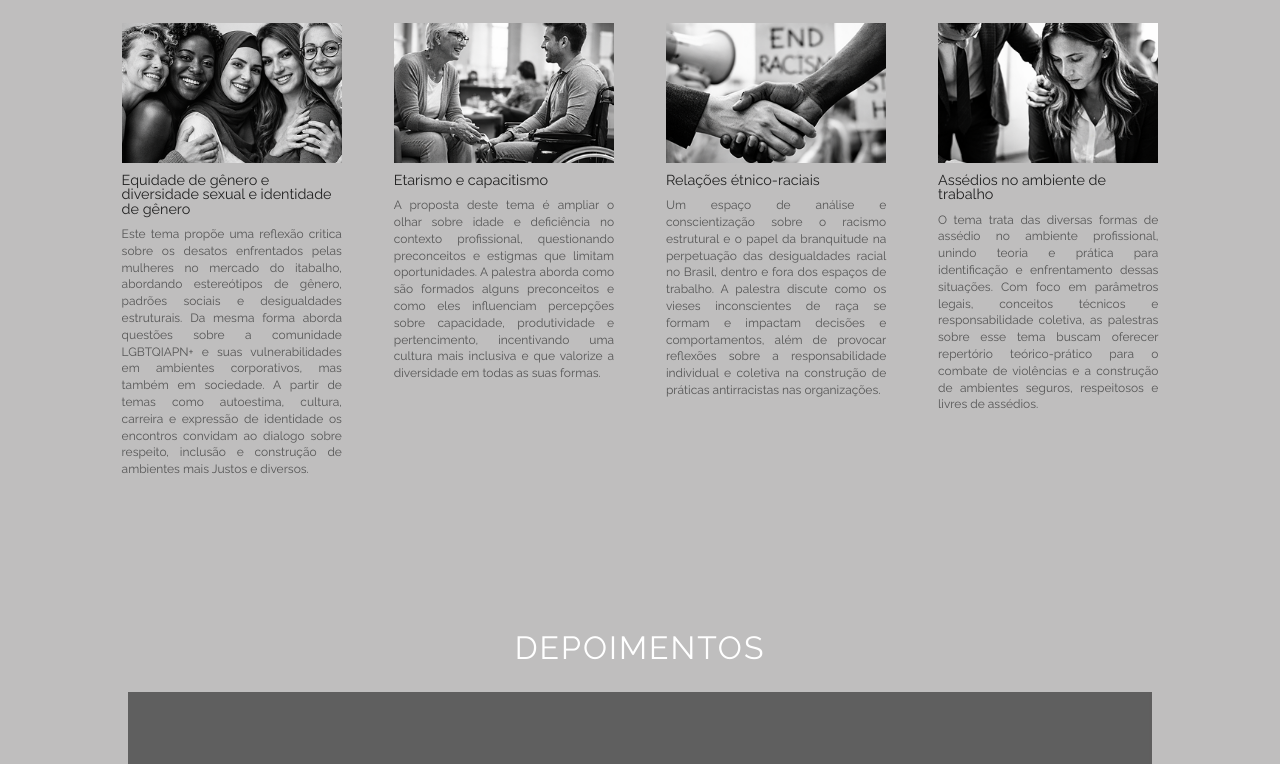
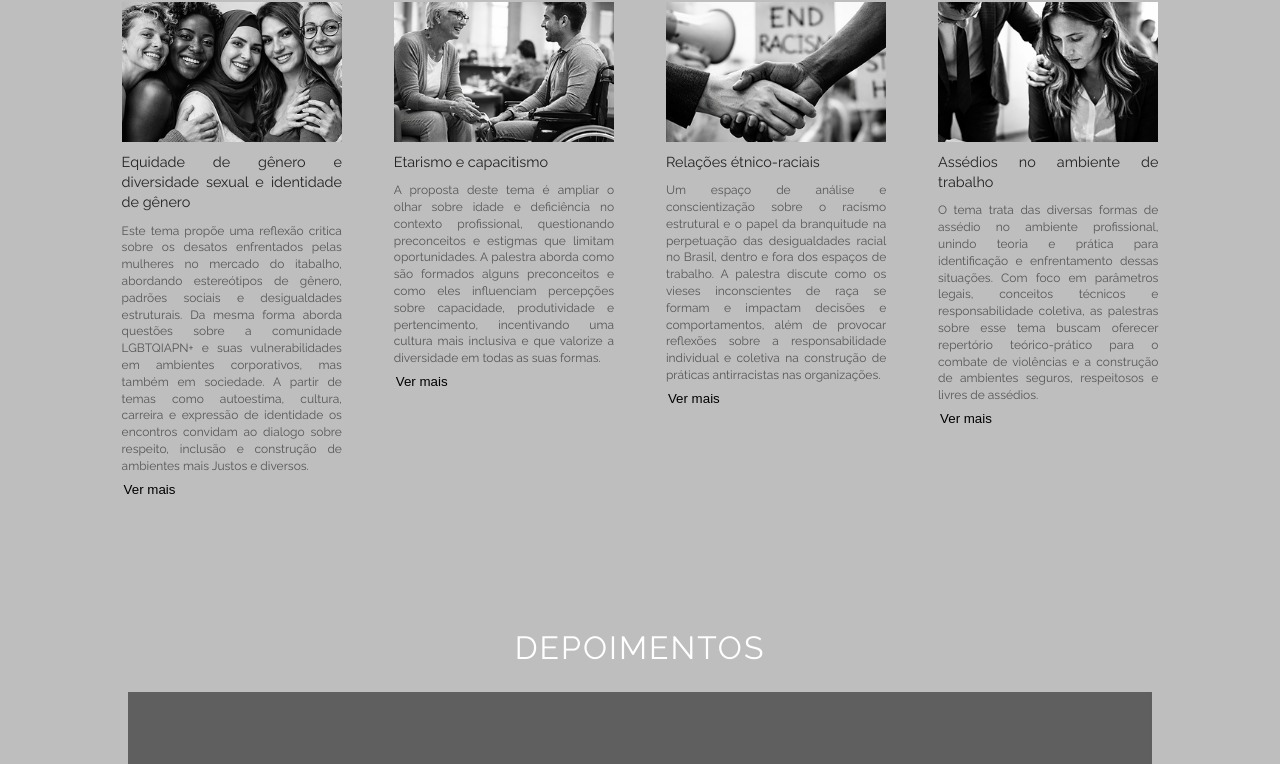
Before and after one commit to mmagalhaesjr/raquel, a React (Vite) app: page / in a window 1280 px wide. Shown: the part 1819-2583 px from the top of the page. Built offline with nearby package versions, Linux system fonts and the light colour scheme.

Commit message:
ver mais

```diff
--- a/src/pages/Palestras/Palestras.jsx
+++ b/src/pages/Palestras/Palestras.jsx
@@ -7,13 +7,19 @@ import img3 from "../../assets/palestras/img3.png";
 import img4 from "../../assets/palestras/img4.png";
 import { useNavigate } from "react-router-dom";
 import { PiKeyReturnLight } from "react-icons/pi";
+import { useState } from "react";
 
 export default function Palestras() {
 
-   const navigate = useNavigate();
+  const navigate = useNavigate();
+  const [abrir, setAbrir] = useState(null)
 
   function Navegar() {
     navigate("/");
+  }
+
+  function vermais(index) {
+    setAbrir(abrir === index ? null : index);
   }
 
 
@@ -23,7 +29,7 @@ export default function Palestras() {
 
       <section id="container">
 
-       {/*<PiKeyReturnLight id="icone" onClick={() => navigate("/")} /> */}
+        {/*<PiKeyReturnLight id="icone" onClick={() => navigate("/")} /> */}
 
         <h2>TEMAS ABORDADOS</h2>
 
@@ -35,6 +41,22 @@ export default function Palestras() {
             <p>
               Este tema propõe uma reflexão critica sobre os desatos enfrentados pelas mulheres no mercado do itabalho, abordando estereótipos de gênero, padrões sociais e desigualdades estruturais. Da mesma forma aborda questões sobre a comunidade LGBTQIAPN+ e suas vulnerabilidades em ambientes corporativos, mas também em sociedade. A partir de temas como autoestima, cultura, carreira e expressão de identidade os encontros convidam ao dialogo sobre respeito, inclusão e construção de ambientes mais Justos e diversos.
             </p>
+            <ul className={abrir === 1 ? "ativo" : ""}>
+              <li>Desafios da Mulher no Mercado de trabalho.</li>
+
+              <li>Desconstruindo a “Amélia”: Uma Conversa sobre os Estereótipos de Gênero.</li>
+
+              <li>Com que Roupa Eu Vou? Descobrindo como se Veste a Desigualdade de Gênero no Trabalho.</li>
+
+              <li>Mulheres Reais: discutindo sobre auto estima, cultura e carreira.</li>
+
+              <li>Respeito é Questão de Opinião? Diálogos sobre Diversidade Sexual e de Gênero. (Comunidade LGBT)</li>
+
+              <button onClick={() => vermais(1)}>
+                {abrir === 1 ? "Ver menos" : "Ver mais"}
+              </button>
+            </ul>
+
           </div>
 
           <div className="card">
@@ -43,6 +65,16 @@ export default function Palestras() {
             <p>
               A proposta deste tema é ampliar o olhar sobre idade e deficiência no contexto profissional, questionando preconceitos e estigmas que limitam oportunidades. A palestra aborda como são formados alguns preconceitos e como eles influenciam percepções sobre capacidade, produtividade e pertencimento, incentivando uma cultura mais inclusiva e que valorize a diversidade em todas as suas formas.
             </p>
+            <ul className={abrir === 2 ? "ativo" : ""}>
+
+              <li>Velho demais ou jovem demais para o mercado de trabalho?</li>
+
+              <li>Pcd: Olhando para além da deficiência.</li>
+              <button onClick={() => vermais(2)}>
+                {abrir === 2 ? "Ver menos" : "Ver mais"}
+              </button>
+            </ul>
+
           </div>
 
           <div className="card">
@@ -51,7 +83,18 @@ export default function Palestras() {
             <p>
               Um espaço de análise e conscientização sobre o racismo estrutural e o papel da branquitude na perpetuação das desigualdades racial no Brasil, dentro e fora dos espaços de trabalho. A palestra discute como os vieses inconscientes de raça se formam e impactam decisões e comportamentos, além de provocar reflexões sobre a responsabilidade individual e coletiva na construção de práticas antirracistas nas organizações.
             </p>
+            <ul className={abrir === 3 ? "ativo" : ""}>
+              <li>Branquitude e Racismo: Desafios para o mundo do trabalho.</li>
+
+              <li>O Papel do Branco na Luta Antirracista.</li>
+
+              <li>Viéses inconscientes: Como nascem os preconceitos.</li>
+              <button onClick={() => vermais(3)}>
+                {abrir === 3 ? "Ver menos" : "Ver mais"}
+              </button>
+            </ul>
           </div>
+
 
           <div className="card">
             <img src={img4} alt="" />
@@ -60,6 +103,16 @@ export default function Palestras() {
               O tema trata das diversas formas de assédio no ambiente profissional, unindo teoria e prática para identificação e enfrentamento dessas situações. Com foco em parâmetros legais, conceitos técnicos  e responsabilidade coletiva, as palestras sobre esse tema buscam oferecer repertório teórico-prático para o combate de violências  e a construção de ambientes seguros, respeitosos e livres de assédios.
 
             </p>
+            <ul className={abrir === 4 ? "ativo" : ""}>
+              <li>Assédios: Teoria e Prática no Enfrentamento a Situações no Ambiente Trabalho.</li>
+
+              <li>Papo de mulher: Me Entendendo Dentro de uma Situação de Assédio Sexual.</li>
+
+              <li>Papo de homem: Como Contribuir e Viver um Ambiente de Trabalho Seguro.</li>
+              <button onClick={() => vermais(4)}>
+              {abrir === 4 ? "Ver menos" : "Ver mais"}
+            </button>
+            </ul>
           </div>
 
         </div>
--- a/src/pages/Palestras/styled.js
+++ b/src/pages/Palestras/styled.js
@@ -1,6 +1,7 @@
 import styled from "styled-components";
 import { fundo } from "../../constants/Cores";
 import { Star } from 'lucide-react';
+import { Button } from '../Curso/styled';
 
 export const StyledPalestras = styled.section`
   width: 100%;
@@ -13,6 +14,8 @@ export const StyledPalestras = styled.section`
   display: flex;
   align-items: center;
   justify-content: center;
+
+
 
 
   #container {
@@ -67,12 +70,49 @@ export const StyledPalestras = styled.section`
     color: #222;
   }
 
-  .card p {
+  .card  {
     font-size: 0.75rem;
     color: #555;
     line-height: 1.4;
      text-align: justify;
   }
+
+  button{
+    cursor: pointer;
+    /* border: solid 2px #979595; */
+    border: none;
+    padding: 2px;
+    background-color: transparent;
+    margin-top: 5px;
+    margin-left: -20px;
+  }
+
+/* ul {
+  ${({ abrir }) =>
+    abrir ? "display: none;" : "display: block;"}
+} */
+
+  li {
+  display: none;
+}
+
+ul{
+  padding-left: 20px;
+}
+
+
+ul.ativo li {
+ display: list-item;
+  list-style-type: disc;
+  margin-top: 5px;
+}
+
+   li{
+     font-size: 0.75rem;
+    color: #555;
+    line-height: 1.7;
+     text-align: justify;
+   }
 
   /* 📱 RESPONSIVO */
   @media (max-width: 1024px) {
```
